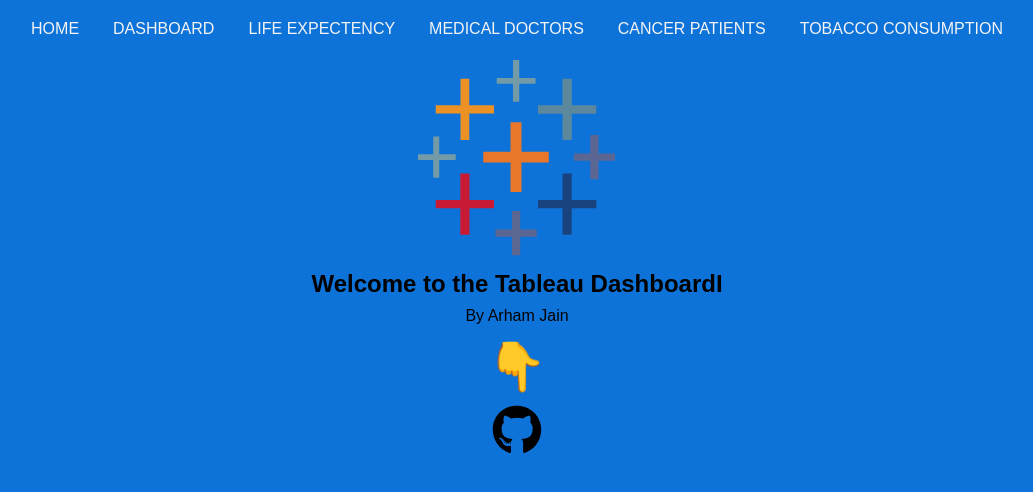
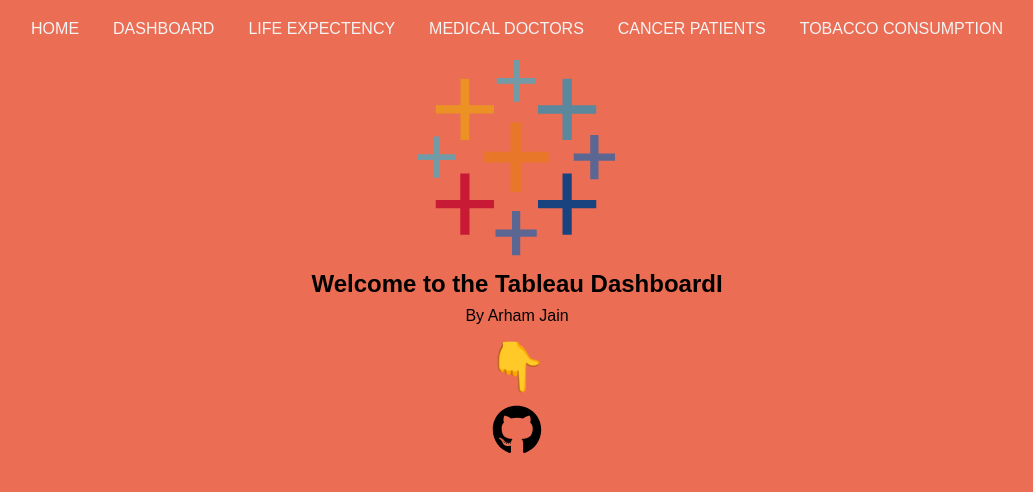
Before and after one commit to SPYARHAM/MedicalStats-Visualization-with-tableau, a React (Create React App) app: page / in a window 1280 px wide. Shown: the top 492 px of the page, without its empty margins (123-1156 px from the left). Built offline with nearby package versions, Linux system fonts and the light colour scheme.

Commit message:
Changes fixed

```diff
--- a/src/App.css
+++ b/src/App.css
@@ -5,7 +5,7 @@
 
 body {
   font-family: Arial, Helvetica, sans-serif;
-  background: #0e73d9;
+  background: rgb(235, 109, 84);
   height: 100vh;
   line-height: 1.6;
   font-weight: 300;
@@ -18,7 +18,7 @@
   display: flex;
   width: 100%;
   height: 60px;
-  background: #0e73d9;
+  background: rgb(235, 109, 84);
 }
 
 .navBar ul {
@@ -42,8 +42,8 @@
 }
 
 .navBar ul li a:hover {
-  color: #e69500;
-  border-bottom: 3px solid orange;
+  color: blue;
+  border-bottom: 3px solid blue;
 }
 
 .App {
--- a/src/components/Cancer Patients.js
+++ b/src/components/Cancer Patients.js
@@ -4,7 +4,7 @@
 function Filter() {
   const [url,seturl] = useState("https://public.tableau.com/views/MedicalStats/CancerPatients30-70?:language=en-US&:display_count=n&:origin=viz_share_link");
   const [viz, setViz] = useState(null);
-  const [option, setOption] = useState("");
+
 
 
   const initViz = () => {
--- a/src/components/Home.js
+++ b/src/components/Home.js
@@ -10,7 +10,7 @@
       <h1>Welcome to the Tableau DashboardI</h1>
       <p>By Arham Jain</p>
       <p style={indicatorStyle}>👇</p>
-      <a href="https://github.com/SPYARHAM" target="_blank">
+      <a href="https://github.com/SPYARHAM" target="_blank" rel="noreferrer">
         {" "}
         <img id="githubLink" src={gitHubLogo} style={githubStyle} alt="github logo" />
       </a>
```
